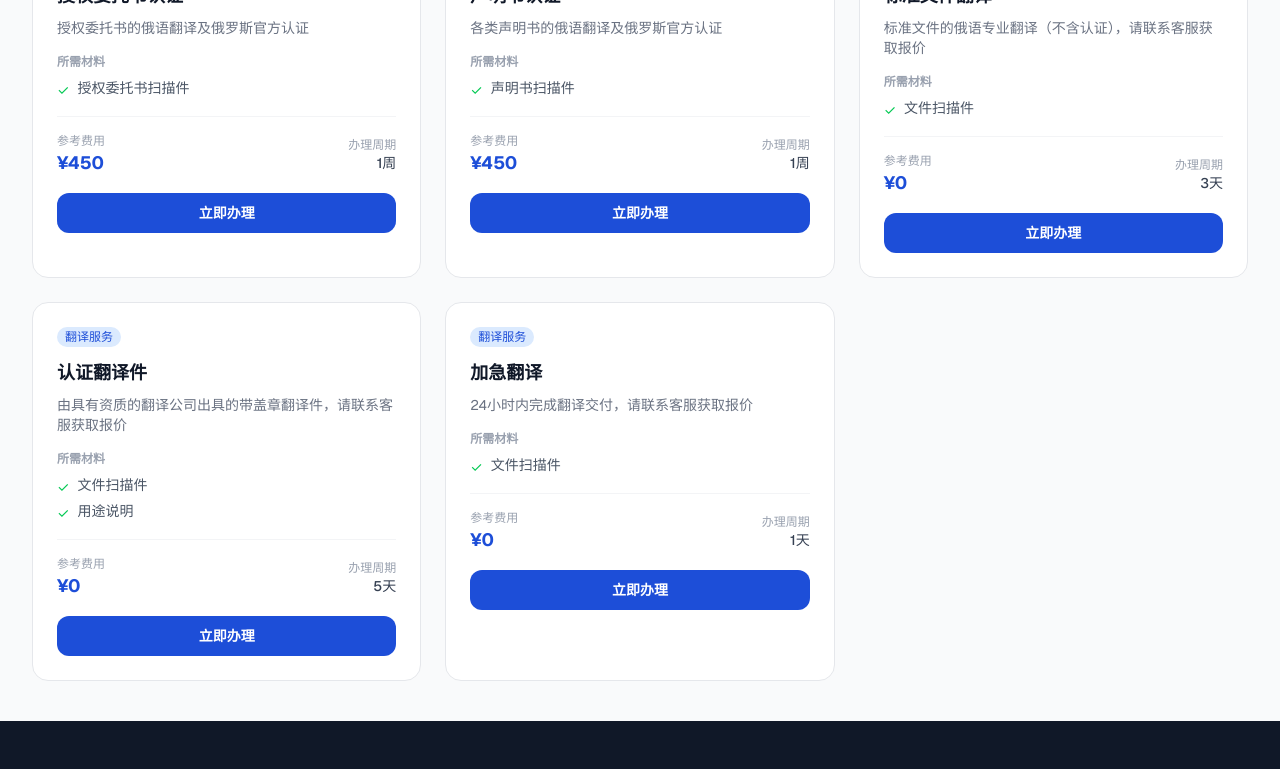
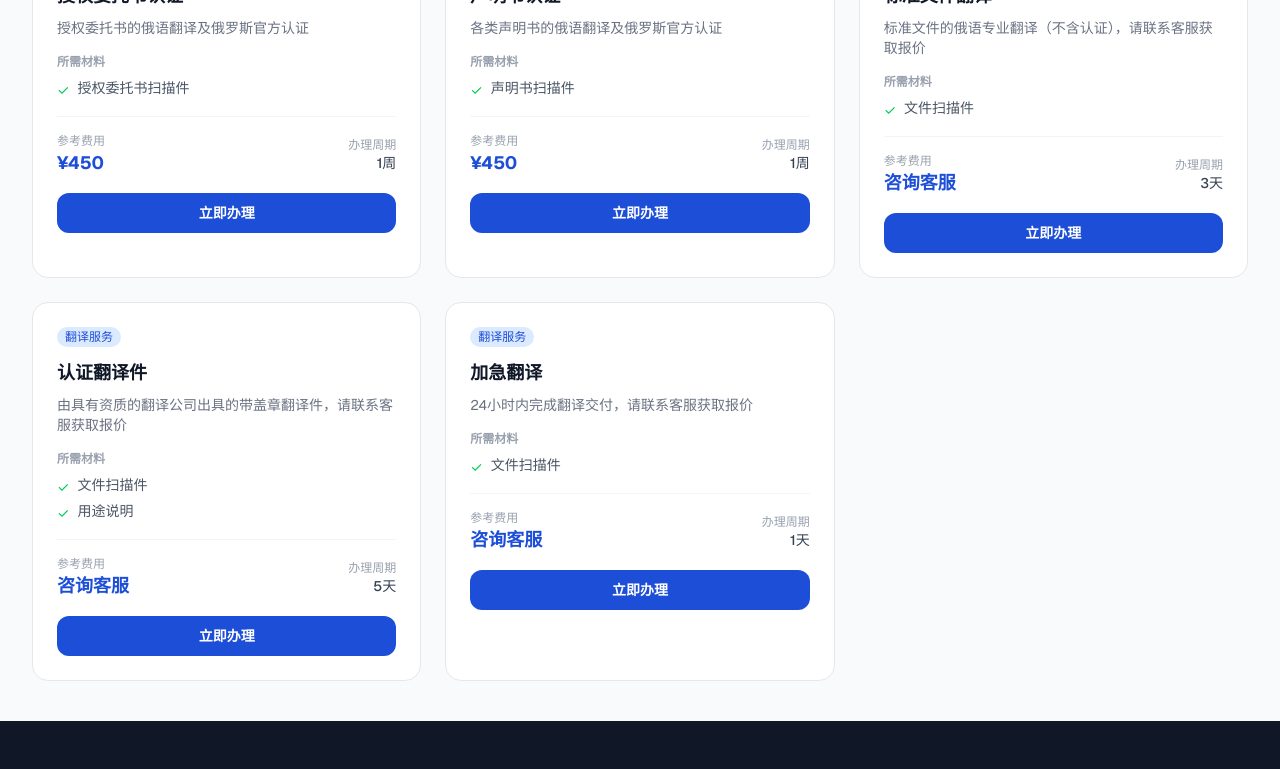
Before and after one commit to debrapmartinez182-lgtm/cn-ru-auth, a Next.js app: page /documents in a window 1280 px wide. Shown: the part 1554-2323 px from the top of the page. Built offline with nearby package versions, Linux system fonts and the light colour scheme; no server answers.

Commit message:
文档列表翻译服务费用显示咨询客服

```diff
--- a/src/app/documents/page.tsx
+++ b/src/app/documents/page.tsx
@@ -142,7 +142,7 @@ export default function DocumentsPage() {
                       <div>
                         <div className="text-xs text-gray-400">参考费用</div>
                         <div className="text-lg font-bold text-primary">
-                          ¥{doc.estimatedFee.toLocaleString()}
+                          {doc.estimatedFee === 0 ? "咨询客服" : `¥${doc.estimatedFee.toLocaleString()}`}
                         </div>
                       </div>
                       <div className="text-right">
```
